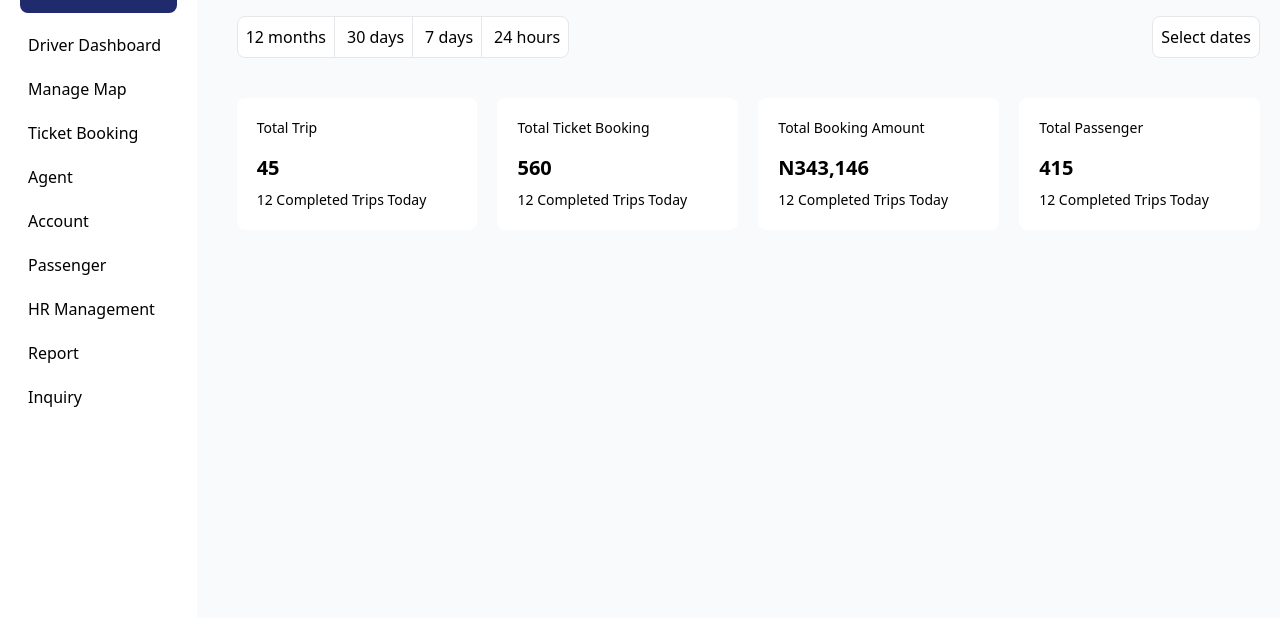
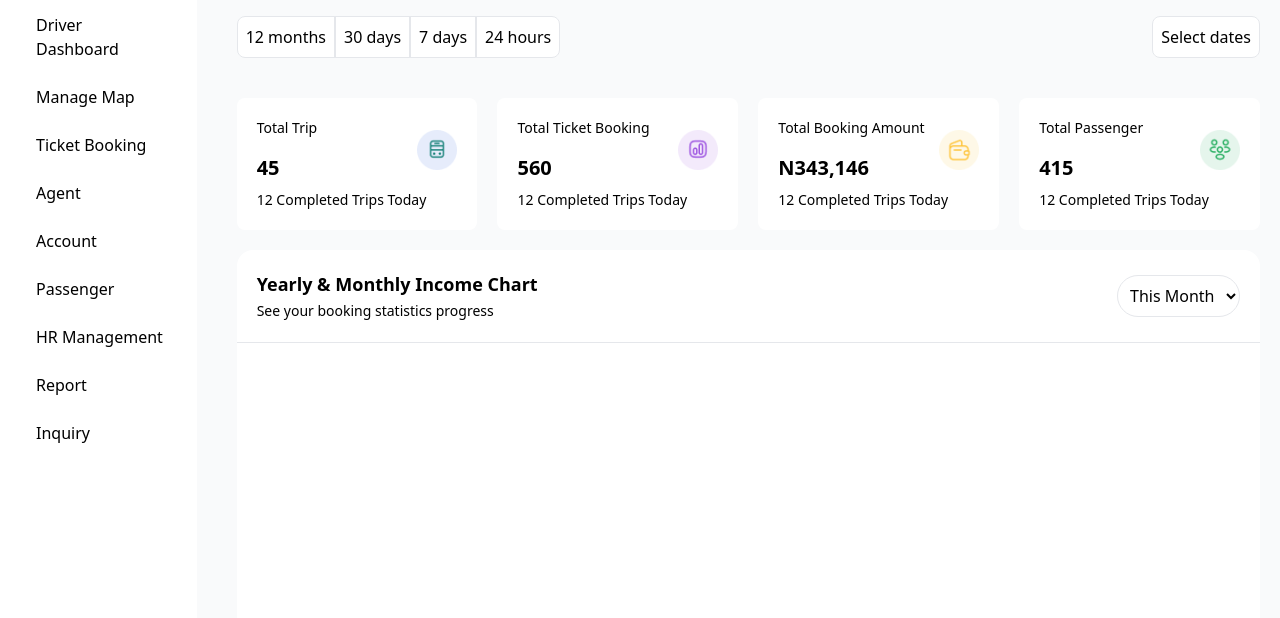
Before and after one commit to okoisorjr/CIE_Smart_Dashboard, a plain HTML site: page index.html in a window 1280 px wide. Shown: the part 182-800 px from the top of the page. Drawn offline with nearby package versions, Linux system fonts and the light colour scheme.

Commit message:
chore: addition of images to assets

```diff
--- a/index.html
+++ b/index.html
@@ -37,64 +37,64 @@
 <body class="bg-background">
     <!--Layout-->
     <div class="grid grid-cols-12 gap-5 h-screen overflow-hidden bg-background" style="background-color: #F9FAFB;">
-        <aside class="col-span-2 h-screen overflow-y-scroll p-5 flex flex-col gap-10 bg-white">
-            <div class="">
+        <aside class="col-span-3 lg:col-span-2 h-screen overflow-y-scroll p-5 flex flex-col gap-10 bg-white">
+            <div class="flex justify-center">
                 <img src="assets/top-bar-logo.png" alt="" class="" />
             </div>
-            <ul class="flex flex-col gap-5">
+            <ul class="flex flex-col gap-2">
                 <li>
-                    <a href="#" class="flex p-4 rounded-lg gap-2 items-center bg-primary-blue text-white">
+                    <a href="#" class="flex p-2 rounded-lg gap-2 items-center bg-primary-blue text-white">
                         <img src="" /> Dashboard
                     </a>
                 </li>
                 <li>
-                    <a href="#" class="flex gap-2 items-center">
+                    <a href="#" class="flex p-2 hover:bg-background transition-all rounded-lg gap-2 items-center">
                         <img src="" /> Driver Dashboard
                     </a>
                 </li>
                 <li>
-                    <a href="#" class="flex gap-2 items-center">
+                    <a href="#" class="flex p-2 hover:bg-background transition-all rounded-lg gap-2 items-center">
                         <img src="" /> Manage Map
                     </a>
                 </li>
                 <li>
-                    <a href="#" class="flex gap-2 items-center">
+                    <a href="#" class="flex p-2 hover:bg-background transition-all rounded-lg gap-2 items-center">
                         <img src="" /> Ticket Booking
                     </a>
                 </li>
                 <li>
-                    <a href="#" class="flex gap-2 items-center">
+                    <a href="#" class="flex p-2 hover:bg-background transition-all rounded-lg gap-2 items-center">
                         <img src="" /> Agent
                     </a>
                 </li>
                 <li>
-                    <a href="#" class="flex gap-2 items-center">
+                    <a href="#" class="flex p-2 hover:bg-background transition-all rounded-lg gap-2 items-center">
                         <img src="" /> Account
                     </a>
                 </li>
                 <li>
-                    <a href="#" class="flex gap-2 items-center">
+                    <a href="#" class="flex p-2 hover:bg-background transition-all rounded-lg gap-2 items-center">
                         <img src="" /> Passenger
                     </a>
                 </li>
                 <li>
-                    <a href="#" class="flex gap-2 items-center">
+                    <a href="#" class="flex p-2 hover:bg-background transition-all rounded-lg gap-2 items-center">
                         <img src="" /> HR Management
                     </a>
                 </li>
                 <li>
-                    <a href="#" class="flex gap-2 items-center">
+                    <a href="#" class="flex p-2 hover:bg-background transition-all rounded-lg gap-2 items-center">
                         <img src="" /> Report
                     </a>
                 </li>
                 <li>
-                    <a href="#" class="flex gap-2 items-center">
+                    <a href="#" class="flex p-2 hover:bg-background transition-all rounded-lg gap-2 items-center">
                         <img src="" /> Inquiry
                     </a>
                 </li>
             </ul>
         </aside>
-        <section class="col-span-10 flex flex-col gap-5">
+        <section class="col-span-9 lg:col-span-10 flex flex-col gap-5 overflow-y-scroll">
             <!-- Header Section-->
             <header class="relative">
                 <div class="bg-white flex justify-between p-5 rounded-b-lg px-5">
@@ -122,60 +122,79 @@
                     <span class="text-sm">Here is the summary of what is presently happening on Enugu Smart Bus</span>
                 </div>
                 <div class="flex justify-between items-center my-5">
-                    <div class="flex items-center border gap-1 rounded-lg bg-white">
-                        <span class="p-2 border-r">12 months</span>
-                        <span class="p-2 border-r">30 days</span>
-                        <span class="p-2 border-r">7 days</span>
-                        <span class="p-2">24 hours</span>
+                    <div class="flex cursor-pointer items-center border rounded-lg bg-white">
+                        <span class="p-2 border-r-2 hover:bg-background">12 months</span>
+                        <span class="p-2 border-r-2 hover:bg-background">30 days</span>
+                        <span class="p-2 border-r-2 hover:bg-background">7 days</span>
+                        <span class="p-2 hover:bg-background">24 hours</span>
                     </div>
                     <button class="rounded-lg bg-white border p-2">Select dates</button>
                 </div>
             </section>
 
             <!-- Card Section-->
-            <section class="grid grid-cols-4 gap-5 px-5">
+            <section class="grid grid-cols-1 md:grid-cols-2 lg:grid-cols-4 gap-5 px-5">
                 <div class="bg-white rounded-lg flex flex-col gap-2 p-5">
-                    <div class="flex justify-between">
+                    <div class="flex justify-between items-center">
                         <div class="flex flex-col gap-4">
                             <p class="text-sm">Total Trip</p>
                             <p class="font-bold text-xl">45</p>
                         </div>
-                        <img src="" alt="" class="" />
+                        <img src="assets/total-trip.png" alt="total-trip-icon" class="w-10 h-10" />
                     </div>
                     <p class="text-sm">12 Completed Trips Today</p>
                 </div>
 
                 <div class="bg-white rounded-lg flex flex-col gap-2 p-5">
-                    <div class="flex justify-between">
+                    <div class="flex justify-between items-center">
                         <div class="flex flex-col gap-4">
                             <p class="text-sm">Total Ticket Booking</p>
                             <p class="font-bold text-xl">560</p>
                         </div>
-                        <img src="" alt="" class="" />
+                        <img src="assets/total-ticket-booking.png" alt="total-ticket-booking-icon" class="w--10 h-10" />
                     </div>
                     <p class="text-sm">12 Completed Trips Today</p>
                 </div>
 
                 <div class="bg-white rounded-lg flex flex-col gap-2 p-5">
-                    <div class="flex justify-between">
+                    <div class="flex justify-between items-center">
                         <div class="flex flex-col gap-4">
                             <p class="text-sm">Total Booking Amount</p>
                             <p class="font-bold text-xl">N343,146</p>
                         </div>
-                        <img src="" alt="" class="" />
+                        <img src="assets/total-booking-amount.png" alt="total-booking-amount-icon" class="w-10 h-10" />
                     </div>
                     <p class="text-sm">12 Completed Trips Today</p>
                 </div>
 
                 <div class="bg-white rounded-lg flex flex-col gap-2 p-5">
-                    <div class="flex justify-between">
+                    <div class="flex justify-between items-center">
                         <div class="flex flex-col gap-4">
                             <p class="text-sm">Total Passenger</p>
                             <p class="font-bold text-xl">415</p>
                         </div>
-                        <img src="" alt="" class="" />
+                        <img src="assets/total-passengers.png" alt="total-passengers-icon" class="w-10 h-10" />
                     </div>
                     <p class="text-sm">12 Completed Trips Today</p>
+                </div>
+            </section>
+
+            <!--Chart Section-->
+            <section class="px-5">
+                <div class="w-full bg-white rounded-2xl min-h-[50vh]">
+                    <!--Card Header-->
+                    <div class="flex flex-wrap justify-between gap-2 items-center p-5 border-b">
+                        <div class="">
+                            <p class="text-md lg:text-lg font-semibold">Yearly & Monthly Income Chart</p>
+                            <span class="text-xs lg:text-sm">See your booking statistics progress</span>
+                        </div>
+                        <div class="justify-end">
+                            <select class=" rounded-full border p-2 bg-transparent">
+                                <option>This Month</option>
+                            </select>
+                        </div>
+                    </div>
+
                 </div>
             </section>
         </section>
```
Also changed, not shown: assets/total-booking-amount.png (added), assets/total-passengers.png (added), assets/total-ticket-booking.png (added), assets/total-trip.png (added).
